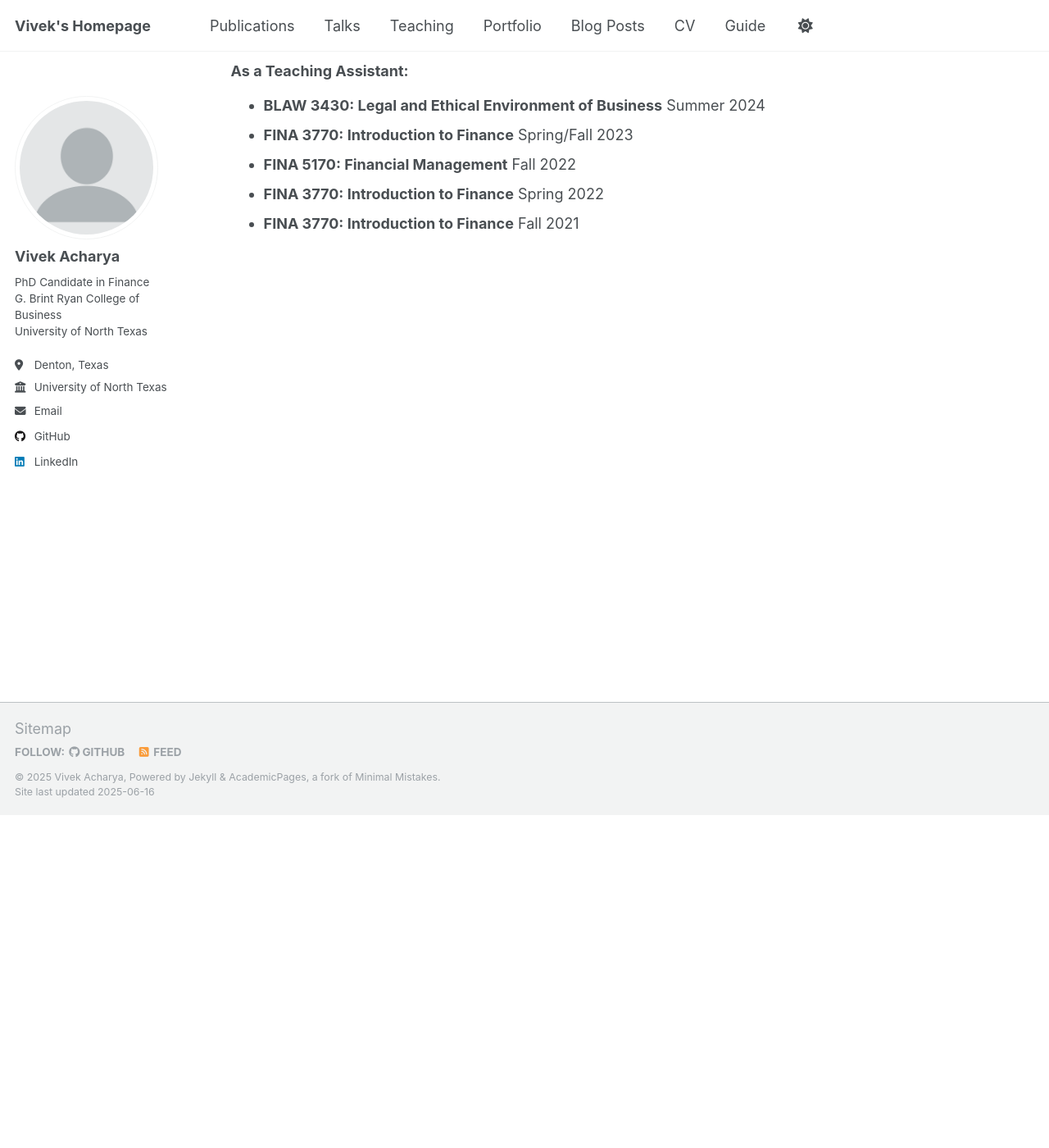
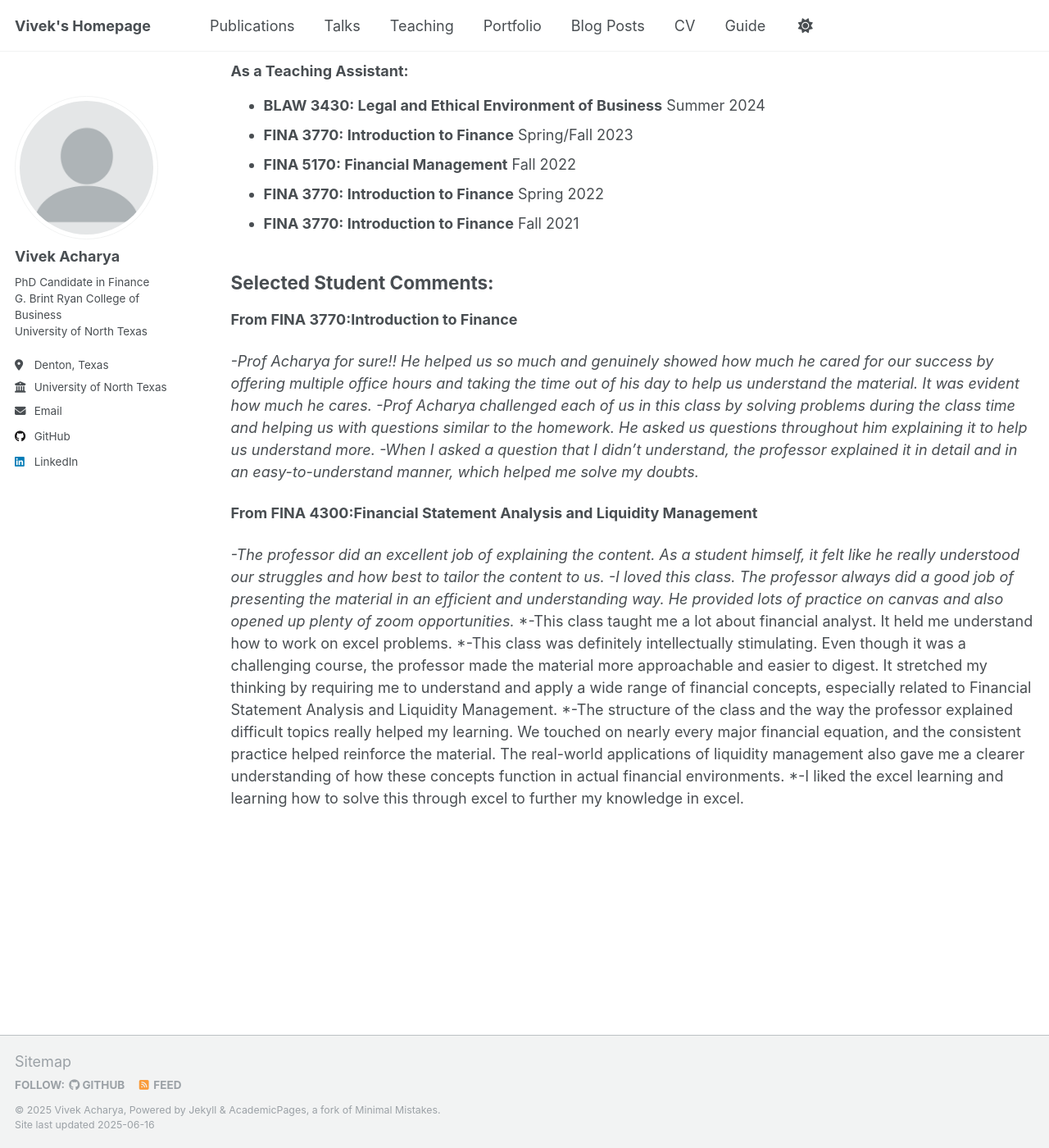
Before and after one commit to achvivek/achvivek.github.io, a Jekyll site: the page built from _pages/teaching.md, in a window 1280 px wide and 1400 px high, scrolled down 406 px. Shown: the whole window at 82% size. Built offline with Jekyll 4.4.1, drawn with Linux system fonts in a browser that asks for light colours.

Commit message:
teaching.md

```diff
--- a/_pages/teaching.md
+++ b/_pages/teaching.md
@@ -22,3 +22,21 @@ author_profile: true
 - **FINA 5170: Financial Management** Fall 2022
 - **FINA 3770: Introduction to Finance** Spring 2022
 - **FINA 3770: Introduction to Finance** Fall 2021
+
+
+## **Selected Student Comments:**
+
+**From FINA 3770:Introduction to Finance**
+
+*-Prof Acharya for sure!! He helped us so much and genuinely showed how much he cared for our success by offering multiple office hours and taking the time out of his day to help us understand the material. It was evident how much he cares.*
+*-Prof Acharya challenged each of us in this class by solving problems during the class time and helping us with questions similar to the homework. He asked us questions throughout him explaining it to help us understand more.*
+*-When I asked a question that I didn't understand, the professor explained it in detail and in an easy-to-understand manner, which helped me solve my doubts.*
+
+**From FINA 4300:Financial Statement Analysis and Liquidity Management**
+
+*-The professor did an excellent job of explaining the content. As a student himself, it felt like he really understood our struggles and how best to tailor the content to us.*
+*-I loved this class. The professor always did a good job of presenting the material in an efficient and understanding way. He provided lots of practice on canvas and also opened up plenty of zoom opportunities.*
+*-This class taught me a lot about financial analyst. It held me understand how to work on excel problems.
+*-This class was definitely intellectually stimulating. Even though it was a challenging course, the professor made the material more approachable and easier to digest. It stretched my thinking by requiring me to understand and apply a wide range of financial concepts, especially related to Financial Statement Analysis and Liquidity Management.
+*-The structure of the class and the way the professor explained difficult topics really helped my learning. We touched on nearly every major financial equation, and the consistent practice helped reinforce the material. The real-world applications of liquidity management also gave me a clearer understanding of how these concepts function in actual financial environments.
+*-I liked the excel learning and learning how to solve this through excel to further my knowledge in excel.
```
